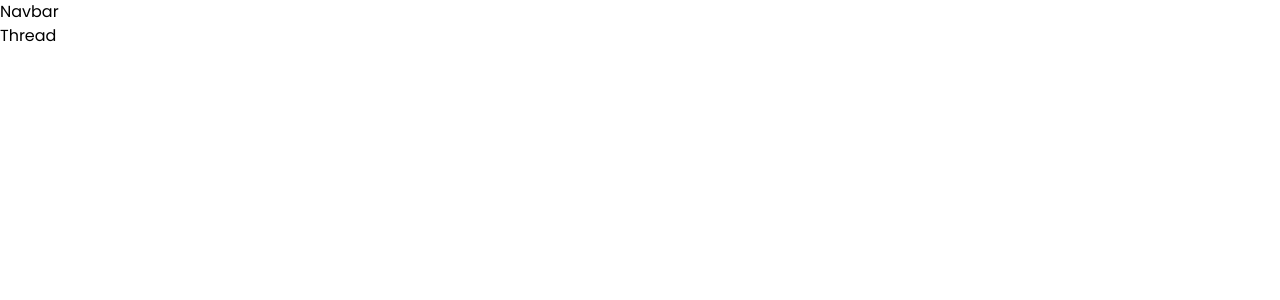
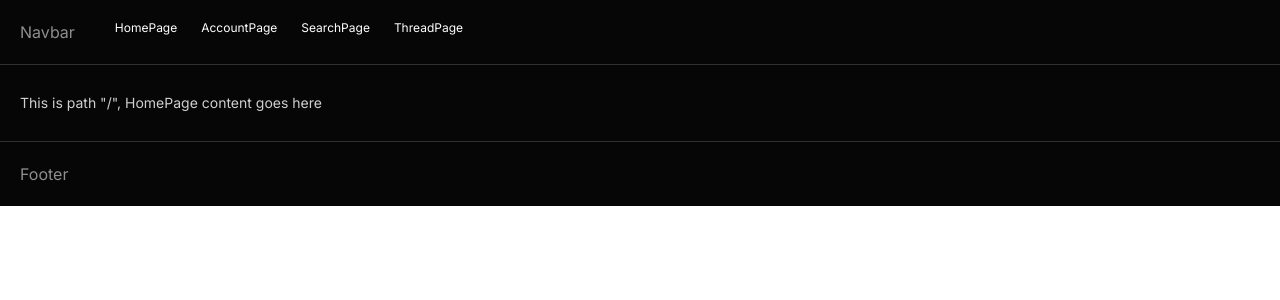
Before and after one commit to amilpsp/fullstack-frontend, a React (Vite) app: page / in a window 1280 px wide. Shown: the top 300 px of the page. Built offline with nearby package versions, Linux system fonts and the light colour scheme.

Commit message:
React Router implemented

```diff
--- a/src/App.tsx
+++ b/src/App.tsx
@@ -1,12 +1,18 @@
 import './index.css'
 import Navbar from './Components/Navbar/Navbar'
-import Thread from './Components/Thread/Thread'
+import { Outlet } from 'react-router'
+import Footer from './Components/Footer/Footer'
 
 function App() {
     return (
         <>
-            <Navbar />
-            <Thread />
+            <div className="bg-bgcol text-txtbright">
+                <Navbar />
+                <div className="p-5 text-sm">
+                    <Outlet />
+                </div>
+                <Footer />
+            </div>
         </>
     )
 }
--- /dev/null
+++ b/src/Components/Footer/Footer.tsx
@@ -0,0 +1,13 @@
+import './Footer.css'
+
+/* type Props = {} */
+
+const Footer = (/* props: Props */) => {
+    return (
+        <div className="p-5 mt-2 text-txtdark border-t-[1px] border-bordercol">
+            <p>Footer</p>
+        </div>
+    )
+}
+
+export default Footer
--- a/src/Components/Navbar/Navbar.tsx
+++ b/src/Components/Navbar/Navbar.tsx
@@ -1,10 +1,28 @@
-import React from 'react'
+import { Link } from 'react-router-dom'
 import './Navbar.css'
 
-/* interface Props {} */
+/* type Props = {} */
 
 const Navbar = (/* props: Props */) => {
-    return <div>Navbar</div>
+    return (
+        <div className="flex p-5 mb-2 text-txtdark border-b-[1px] border-bordercol">
+            <p className="mr-10">Navbar</p>
+            <ul className="flex space-x-6 text-white text-xs">
+                <li>
+                    <Link to="">HomePage</Link>
+                </li>
+                <li>
+                    <Link to="/account">AccountPage</Link>
+                </li>
+                <li>
+                    <Link to="/search">SearchPage</Link>
+                </li>
+                <li>
+                    <Link to="/thread">ThreadPage</Link>
+                </li>
+            </ul>
+        </div>
+    )
 }
 
 export default Navbar
--- a/src/Components/Thread/Thread.tsx
+++ b/src/Components/Thread/Thread.tsx
@@ -1,7 +1,6 @@
-import React from 'react'
 import './Thread.css'
 
-/* interface Props {} */
+/* type Props = {} */
 
 const Thread = (/* props: Props */) => {
     return (
--- a/src/Pages/AccountPage/AccountPage.tsx
+++ b/src/Pages/AccountPage/AccountPage.tsx
@@ -1,9 +1,13 @@
-import React from 'react'
+import './AccountPage.css'
 
-/* interface Props {} */
+/* type Props = {} */
 
 const AccountPage = (/* props: Props */) => {
-    return <div>AccountPage</div>
+    return (
+        <div>
+            <p>This is path "/account", AccountPage content goes here</p>
+        </div>
+    )
 }
 
 export default AccountPage
--- a/src/Pages/HomePage/HomePage.tsx
+++ b/src/Pages/HomePage/HomePage.tsx
@@ -1,9 +1,13 @@
-import React from 'react'
+import './HomePage.css'
 
-/* interface Props {} */
+/* type Props = {} */
 
 const HomePage = (/* props: Props */) => {
-    return <div>HomePage</div>
+    return (
+        <div>
+            <p>This is path "/", HomePage content goes here</p>
+        </div>
+    )
 }
 
 export default HomePage
--- a/src/Pages/SearchPage/SearchPage.tsx
+++ b/src/Pages/SearchPage/SearchPage.tsx
@@ -1,9 +1,13 @@
-import React from 'react'
+import './SearchPage.css'
 
-/* interface Props {} */
+/* type Props = {} */
 
 const SearchPage = (/* props: Props */) => {
-    return <div>SearchPage</div>
+    return (
+        <div>
+            <p>This is path "/search", Searchpage content goes here</p>
+        </div>
+    )
 }
 
 export default SearchPage
--- a/src/Pages/ThreadPage/ThreadPage.tsx
+++ b/src/Pages/ThreadPage/ThreadPage.tsx
@@ -1,9 +1,13 @@
-import React from 'react'
+import './ThreadPage.css'
 
-/* interface Props {} */
+/* type Props = {} */
 
 const ThreadPage = (/* props: Props */) => {
-    return <div>ThreadPage</div>
+    return (
+        <div>
+            <p>This is path "/thread", ThreadPage content goes here</p>
+        </div>
+    )
 }
 
 export default ThreadPage
--- a/src/Routes/Routes.tsx
+++ b/src/Routes/Routes.tsx
@@ -13,7 +13,7 @@ export const router = createBrowserRouter([
             { path: '', element: <HomePage /> },
             { path: 'account', element: <AccountPage /> },
             { path: 'search', element: <SearchPage /> },
-            { path: 'thread/:threadId', element: <ThreadPage /> }
+            { path: 'thread', element: <ThreadPage /> }
         ]
     }
 ])
--- a/src/index.css
+++ b/src/index.css
@@ -1,4 +1,5 @@
-@import url('https://fonts.googleapis.com/css2?family=Poppins&family=Rubik&display=swap');
+@import url('https://fonts.googleapis.com/css2?family=Inter:wght@100..900&display=swap');
+
 @tailwind base;
 @tailwind components;
 @tailwind utilities;
--- a/tailwind.config.js
+++ b/tailwind.config.js
@@ -10,12 +10,14 @@ export default {
         },
         extend: {
             colors: {
-                lightBlue: 'hsl(215.02, 98.39%, 51.18%)',
-                darkBlue: 'hsl(213.86, 58.82%, 46.67%)',
-                lightGreen: 'hsl(156.62, 73.33%, 58.82%)'
+                white: '#ffffff',
+                bordercol: '#303030',
+                txtbright: '#CFCFCF',
+                txtdark: '#8E8E8E',
+                bgcol: '#060606'
             },
             fontFamily: {
-                sans: ['Poppins', 'sans-serif']
+                sans: ['Inter', 'sans-serif']
             },
             spacing: {
                 180: '32rem'
```
Also changed, not shown: src/Components/Footer/Footer.css (added).
